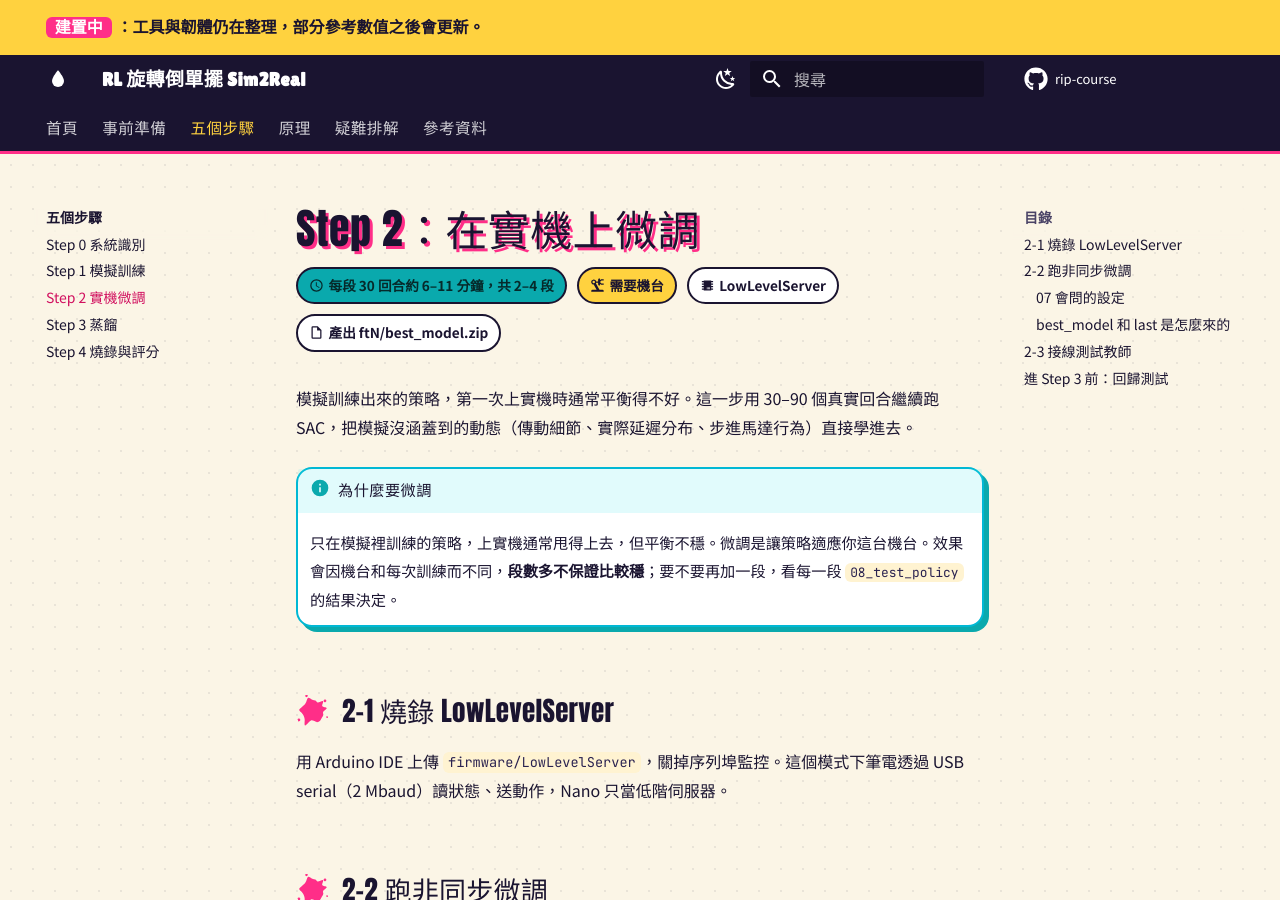
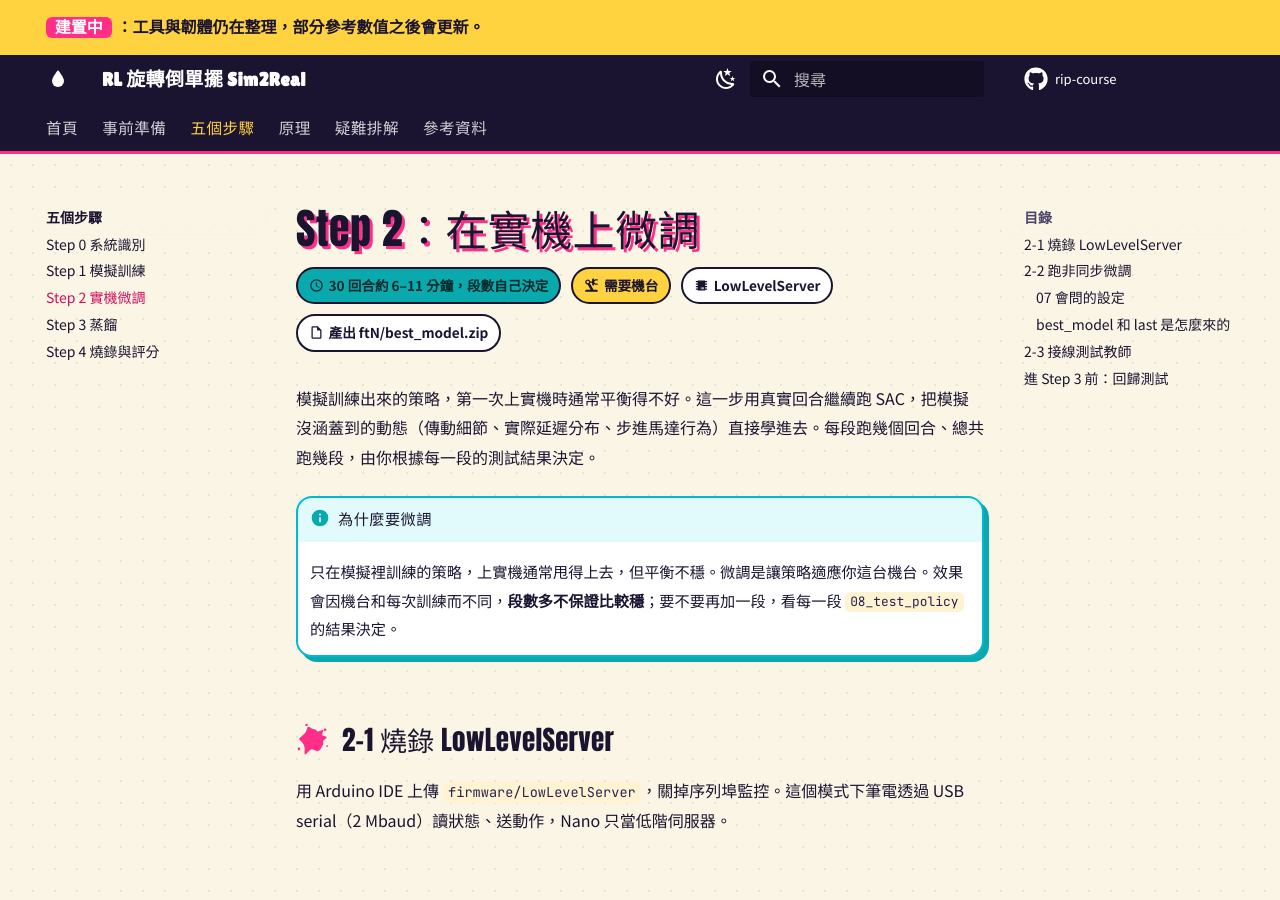
Before and after one commit to Reyes-Lee/rip-course, an MkDocs documentation site: the page built from website/steps/step2-finetune.md, in a window 1280 px wide and 900 px high. Built offline with MkDocs 1.6.1 and Material for MkDocs 9.7.7, drawn with Linux system fonts in a browser that asks for light colours; nearby versions of some CDN libraries; library files that are not in the unit come from our copies; comment, search, counter and statistics services are not loaded.

Commit message:
Leave the Step 2 episode count to the students
Co-Authored-By: Claude Opus 5.5 <noreply@anthropic.com>

```diff
--- a/website/steps/step2-finetune.md
+++ b/website/steps/step2-finetune.md
@@ -1,13 +1,13 @@
 # Step 2：在實機上微調
 
 <div class="rip-meta" markdown>
-  <span class="rip-chip rip-chip--cyan">:material-clock-outline: 每段 30 回合約 6–11 分鐘，共 2–4 段</span>
+  <span class="rip-chip rip-chip--cyan">:material-clock-outline: 30 回合約 6–11 分鐘，段數自己決定</span>
   <span class="rip-chip rip-chip--amber">:material-robot-industrial: 需要機台</span>
   <span class="rip-chip">:material-chip: LowLevelServer</span>
   <span class="rip-chip">:material-file-outline: 產出 ftN/best_model.zip</span>
 </div>
 
-模擬訓練出來的策略，第一次上實機時通常平衡得不好。這一步用 30–90 個真實回合繼續跑 SAC，把模擬沒涵蓋到的動態（傳動細節、實際延遲分布、步進馬達行為）直接學進去。
+模擬訓練出來的策略，第一次上實機時通常平衡得不好。這一步用真實回合繼續跑 SAC，把模擬沒涵蓋到的動態（傳動細節、實際延遲分布、步進馬達行為）直接學進去。每段跑幾個回合、總共跑幾段，由你根據每一段的測試結果決定。
 
 !!! info "為什麼要微調"
 
```
Also changed, not shown: website/index.md (+1 -1 lines), website/steps/index.md (+1 -1 lines).
